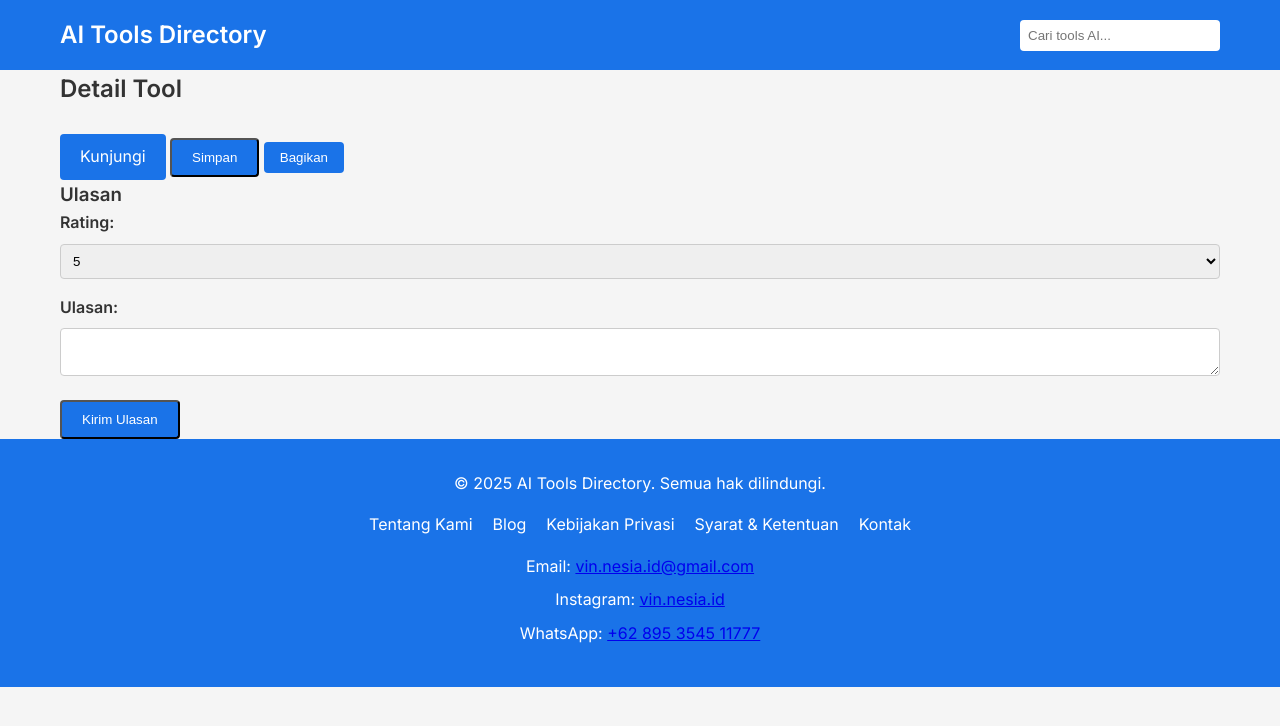
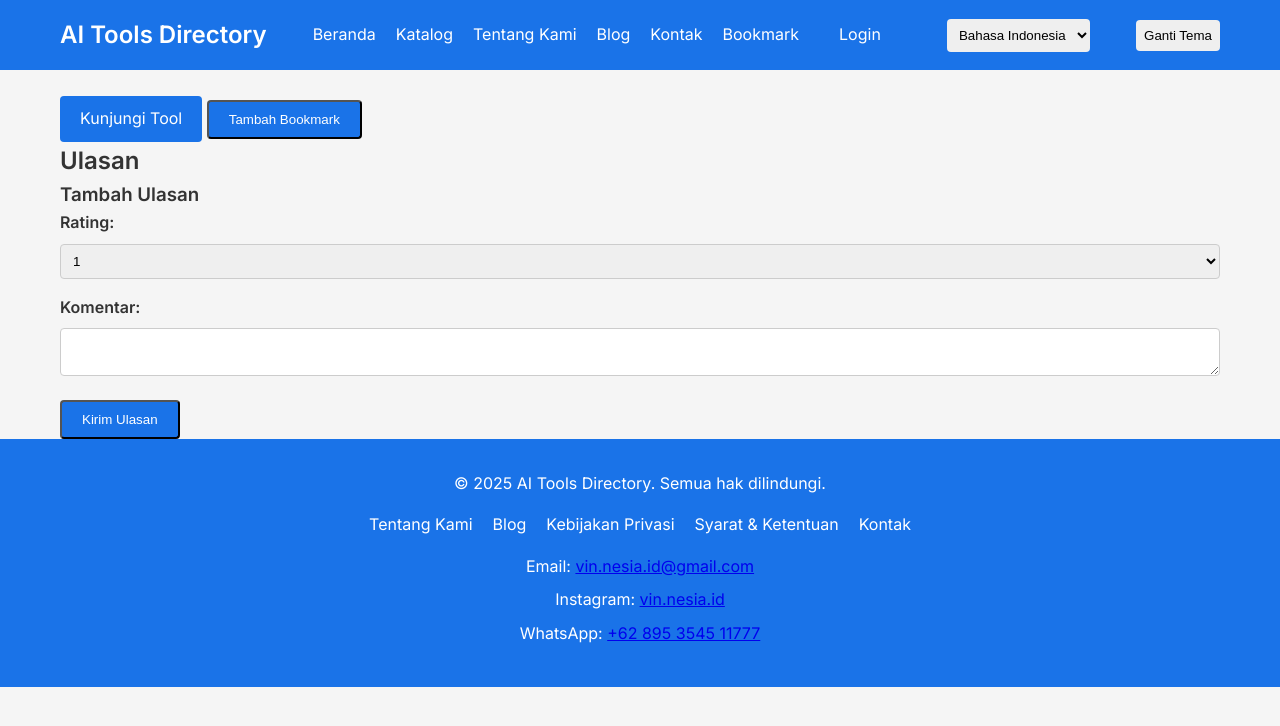
Before and after one commit to VinNesia/Deploy-Railway, a plain HTML site: page public/tool.html in a window 1280 px wide. Drawn offline with Linux system fonts and the light colour scheme; some packages are replaced by stand-ins of ours; a script that the page names is missing.

Commit message:
Update tool.html

```diff
--- a/public/tool.html
+++ b/public/tool.html
@@ -3,15 +3,15 @@
 <head>
     <meta charset="UTF-8">
     <meta name="viewport" content="width=device-width, initial-scale=1.0">
-    <meta name="description" content="">
-    <meta name="keywords" content="AI tools, tool details, free AI tools">
+    <meta name="description" content="Detail tools AI di AI Tools Directory.">
+    <meta name="keywords" content="AI tools, tool details, reviews">
     <meta name="robots" content="index, follow">
-    <meta property="og:title" content="">
-    <meta property="og:description" content="">
-    <meta property="og:image" content="">
-    <meta property="og:url" content="">
+    <meta property="og:title" content="Detail Tool - AI Tools Directory">
+    <meta property="og:description" content="Lihat detail lengkap dan ulasan pengguna untuk tool AI ini.">
+    <meta property="og:image" content="https://your-domain.com/images/og-image.webp">
+    <meta property="og:url" content="https://your-domain.com/tool.html">
     <meta name="twitter:card" content="summary_large_image">
-    <title data-i18n="toolTitle">Detail Tool - AI Tools Directory</title>
+    <title data-i18n="toolDetails">Detail Tool - AI Tools Directory</title>
     <link rel="stylesheet" href="styles.css">
     <link href="https://fonts.googleapis.com/css2?family=Inter:wght@300;400;600&display=swap" rel="stylesheet">
     <link rel="manifest" href="/manifest.json">
@@ -32,41 +32,56 @@
             <div class="logo">
                 <a href="index.html" aria-label="AI Tools Directory Beranda">AI Tools Directory</a>
             </div>
-            <div class="search-bar">
-                <input type="text" id="searchInput" placeholder="Cari tools AI..." data-i18n
+            <div class="nav-toggle" aria-label="Toggle Navigasi">☰</div>
+            <nav>
+                <ul>
+                    <li><a href="index.html" data-i18n="home" aria-label="Beranda">Beranda</a></li>
+                    <li><a href="index.html#tools" data-i18n="catalog" aria-label="Katalog Tools">Katalog</a></li>
+                    <li><a href="about.html" data-i18n="about" aria-label="Tentang Kami">Tentang Kami</a></li>
+                    <li><a href="blog.html" data-i18n="blog" aria-label="Blog">Blog</a></li>
+                    <li><a href="contact.html" data-i18n="contact" aria-label="Kontak">Kontak</a></li>
+                    <li><a href="bookmarks.html" data-i18n="bookmarks" aria-label="Bookmark">Bookmark</a></li>
+                    <li><a href="admin.html" id="adminLink" style="display: none;" data-i18n="admin" aria-label="Admin">Admin</a></li>
+                    <li><a href="login.html" id="loginLink" data-i18n="login" aria-label="Login">Login</a></li>
+                    <li><button id="logoutButton" style="display: none;" data-i18n="logout" aria-label="Logout">Logout</button></li>
+                </ul>
+            </nav>
+            <select id="languageSelect" aria-label="Pilih Bahasa">
+                <option value="id">Bahasa Indonesia</option>
+                <option value="en">English</option>
+            </select>
+            <button id="themeToggle" aria-label="Toggle Tema Gelap/Terang" data-i18n="themeToggle">Ganti Tema</button>
         </div>
     </header>
+
     <section class="content">
         <div class="container">
-        <h1 data-i18n="toolTitle">Detail Tool</h1>
             <div id="loading" style="display: none; text-align: center; padding: 20px;">
                 <p data-i18n="loading">Memuat...</p>
             </div>
-        <div class="tool-details">
-            <h2 id="toolName"></h2>
+            <h1 id="toolName"></h1>
             <img id="toolImage" src="" alt="" loading="lazy">
             <p id="toolDescription"></p>
-            <p id="toolCategory" class="tag"></p>
+            <p id="toolCategory"></p>
             <p id="toolRating"></p>
-            <a id="toolLink" href="#" target="_blank" class="btn" data-i18n="visitTool">Kunjungi</a>
-            <button id="bookmarkTool" class="btn" data-i18n="bookmarkTool">Simpan</button>
-            <button id="shareTool" class="btn share-btn" data-i18n="shareTool">Bagikan</button>
-        </div>
-        <h3 data-i18n="reviewTitle">Ulasan</h3>
+            <a id="toolLink" href="#" target="_blank" class="btn" data-i18n="visitTool">Kunjungi Tool</a>
+            <button id="bookmarkTool" class="btn" data-i18n="bookmarkTool">Tambah Bookmark</button>
+            <h2 data-i18n="reviews">Ulasan</h2>
             <div id="reviewsList"></div>
+            <h3 data-i18n="addReview">Tambah Ulasan</h3>
             <form id="reviewForm" aria-label="Formulir Ulasan">
                 <div class="form-group">
-                <label for="rating" data-i18n="ratingLabel">Rating:</label>
+                    <label for="rating" data-i18n="rating">Rating:</label>
                     <select id="rating" required aria-required="true">
+                        <option value="1">1</option>
+                        <option value="2">2</option>
+                        <option value="3">3</option>
+                        <option value="4">4</option>
                         <option value="5">5</option>
-                    <option value="4">4</option>
-                    <option value="3">3</option>
-                    <option value="2">2</option>
-                    <option value="1">1</option>
                     </select>
                 </div>
                 <div class="form-group">
-                <label for="comment" data-i18n="commentLabel">Ulasan:</label>
+                    <label for="comment" data-i18n="comment">Komentar:</label>
                     <textarea id="comment" required aria-required="true"></textarea>
                 </div>
                 <p id="reviewError" class="error" style="display: none;"></p>
@@ -74,6 +89,7 @@
             </form>
         </div>
     </section>
+
     <footer>
         <div class="container">
             <p>© 2025 AI Tools Directory. <span data-i18n="footerRights">Semua hak dilindungi.</span></p>
@@ -91,12 +107,10 @@
             </div>
         </div>
     </footer>
+
     <script src="https://www.gstatic.com/firebasejs/9.23.0/firebase-app.js"></script>
+    <script src="https://www.gstatic.com/firebasejs/9.23.0/firebase-auth.js"></script>
     <script src="https://www.gstatic.com/firebasejs/9.23.0/firebase-database.js"></script>
-<script src="https://www.gstatic.com/firebasejs/9.23.0/firebase-analytics.js"></script>
-<script src="https://www.gstatic.com/firebasejs/9.23.0/firebase-auth.js"></script>
-<script src="https://www.gstatic.com/firebasejs/9.23.0/firebase-firestore.js"></script>
-<script src="https://www.gstatic.com/firebasejs/9.23.0/firebase-messaging.js"></script>
     <script src="firebase-config.js"></script>
     <script src="script.js"></script>
 </body>
```
Lines whose indentation alone changed are shown as unchanged.
